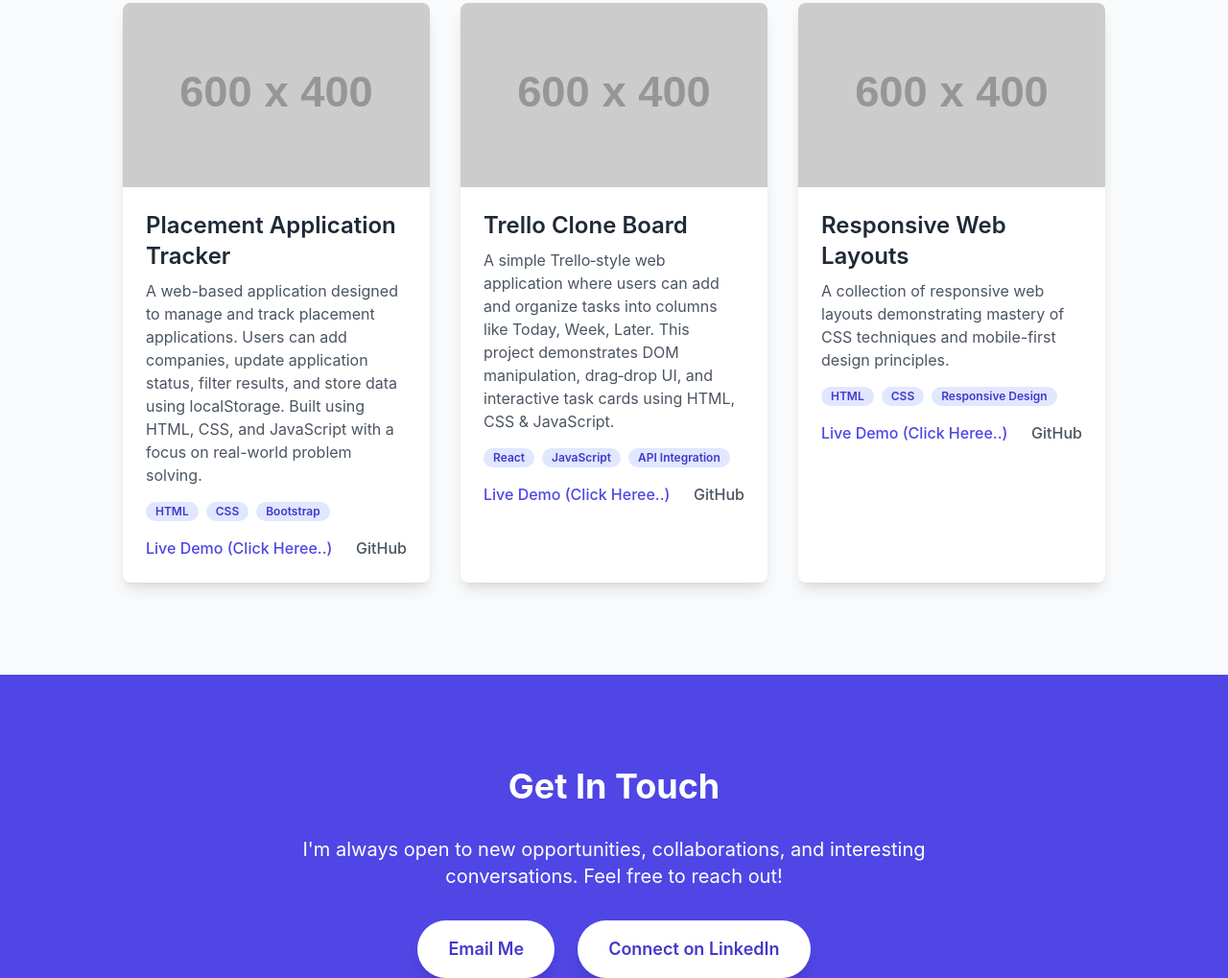
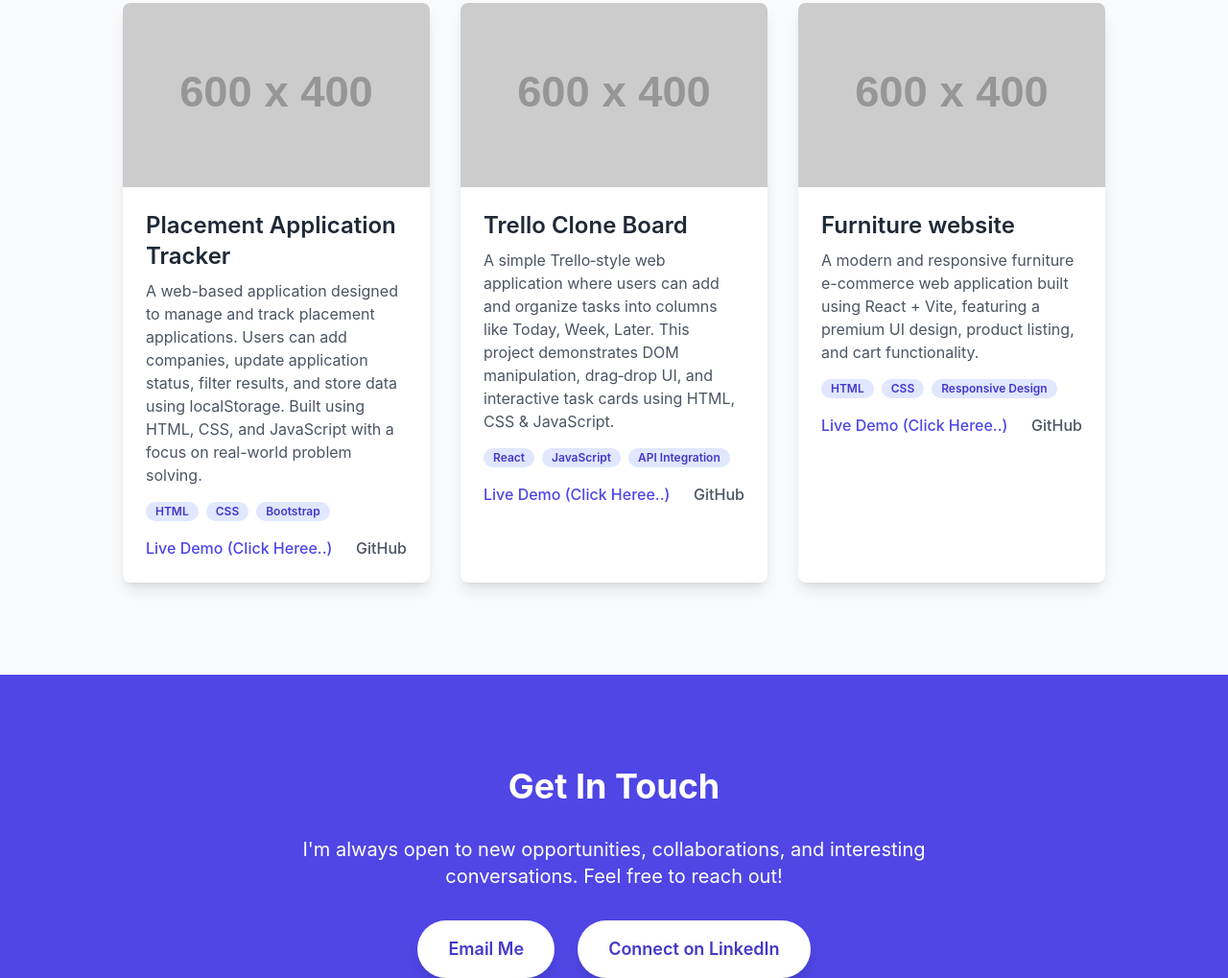
Before and after one commit to Eswargutala/portfolio, a plain HTML site: page index.html in a window 1280 px wide. Shown: the part 2180-3199 px from the top of the page at 96% size. Drawn offline with nearby package versions, Linux system fonts and the light colour scheme; placeholder pictures from the web are drawn by us.

```diff
--- a/index.html
+++ b/index.html
@@ -312,11 +312,10 @@
             />
             <div class="p-6">
               <h3 class="text-2xl font-semibold text-gray-800 mb-2">
-                Responsive Web Layouts
+                Furniture website
               </h3>
               <p class="text-gray-600 mb-4">
-                A collection of responsive web layouts demonstrating mastery of
-                CSS techniques and mobile-first design principles.
+             A modern and responsive furniture e-commerce web application built using React + Vite, featuring a premium UI design, product listing, and cart functionality.
               </p>
               <div class="flex flex-wrap gap-2 mb-4">
                 <span
```
